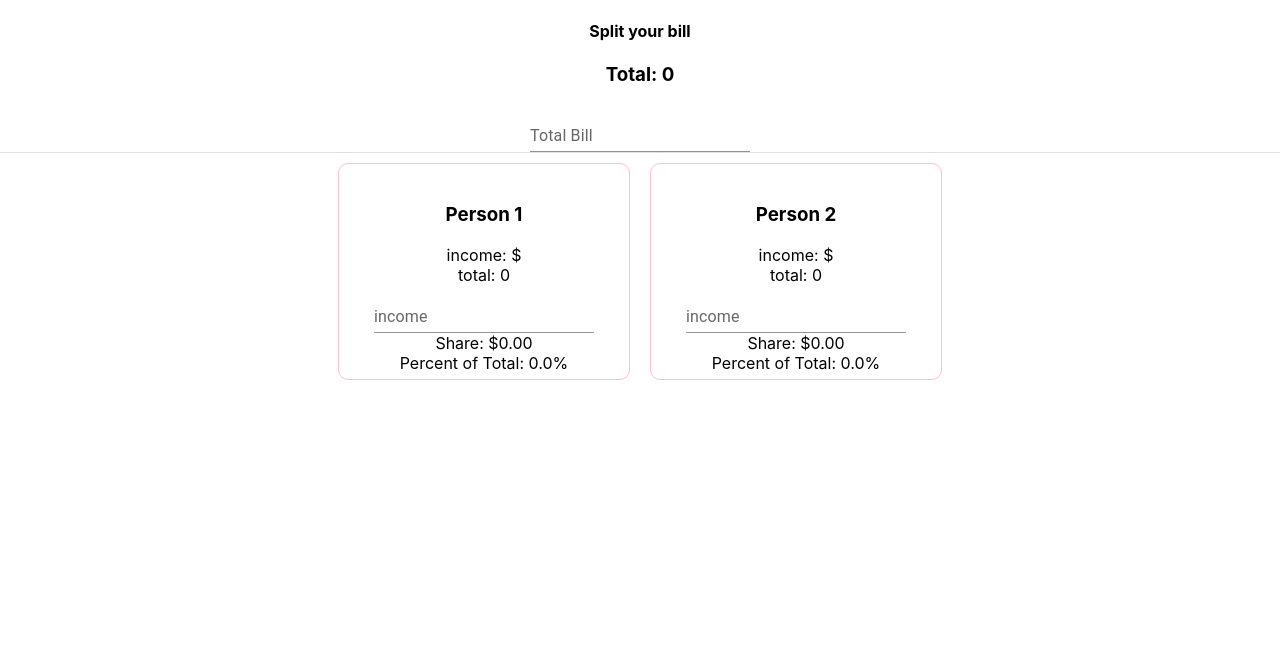
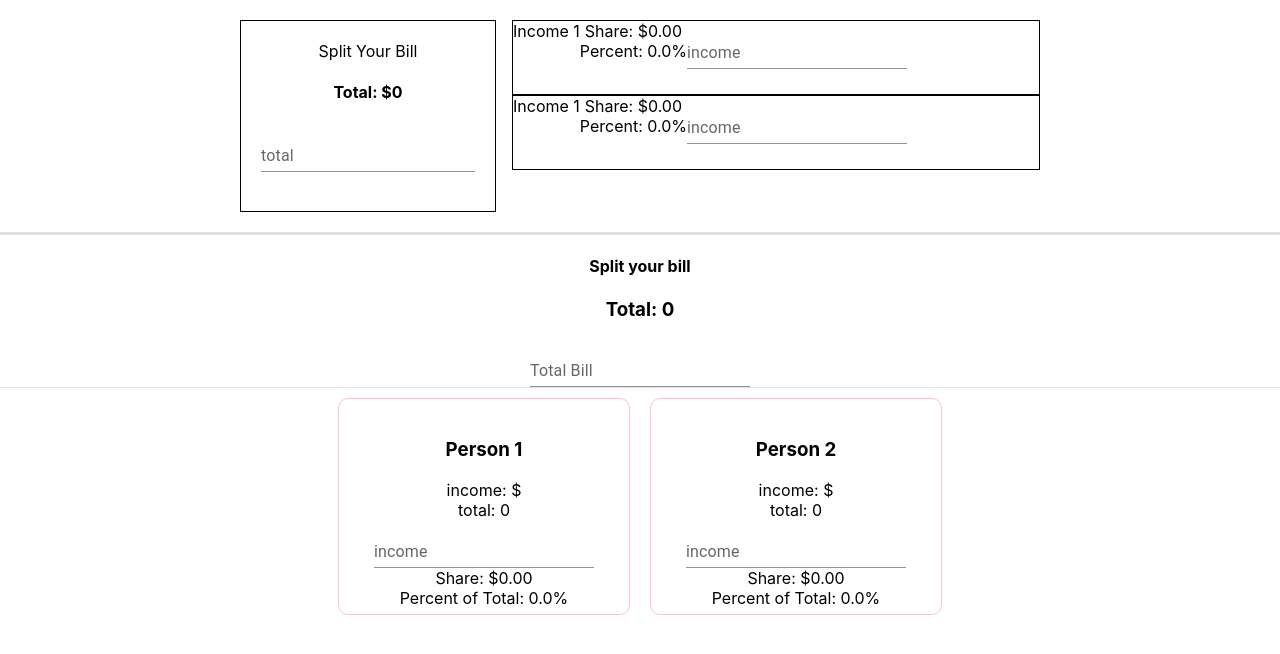
Before and after one commit to N8ers/bill-splitter, a React (Create React App) app: page / in a window 1280 px wide. Shown: the top 654 px of the page. Built offline with nearby package versions, Linux system fonts and the light colour scheme.

Commit message:
get a basic grid mockup working

```diff
--- a/src/App.tsx
+++ b/src/App.tsx
@@ -3,6 +3,8 @@ import React, { useState, useEffect } from "react"
 import { TextField, Divider } from "@mui/material"
 
 import { IncomeField } from "./components/IncomeField/IncomeField"
+
+import BasicGrid from "./components/BasicGrid/BasicGrid"
 
 import "./App.css"
 
@@ -31,6 +33,12 @@ function App() {
 
   return (
     <div className="App">
+      <BasicGrid />
+
+      <Divider />
+      <Divider />
+      <Divider />
+
       <h4>Split your bill</h4>
 
       <div>
--- /dev/null
+++ b/src/components/BasicGrid/BasicGrid.module.css
@@ -0,0 +1,16 @@
+.container {
+  margin: 20px auto;
+  max-width: 800px;
+}
+
+.total {
+  border: 1px solid black;
+  height: 150px;
+  padding: 20px;
+}
+
+.income {
+  border: 1px solid black;
+  height: 75px;
+  margin-bottom: 5px;
+}
--- /dev/null
+++ b/src/components/BasicGrid/BasicGrid.tsx
@@ -0,0 +1,44 @@
+import * as React from "react"
+import Box from "@mui/material/Box"
+import Grid from "@mui/material/Unstable_Grid2"
+import { TextField } from "@mui/material"
+
+import styles from "./BasicGrid.module.css"
+
+export default function BasicGrid() {
+  const Total = (
+    <div className={styles.total}>
+      <div>Split Your Bill</div>
+      <h4>Total: $0</h4>
+      <TextField label="total" variant="standard" />
+    </div>
+  )
+
+  const ChildGrid = (
+    <Grid container spacing={0} className={styles.income}>
+      <Grid xs={2}>
+        <div>Income 1</div>
+      </Grid>
+      <Grid xs={5}>
+        <div>Share: $0.00</div>
+        <div>Percent: 0.0%</div>
+      </Grid>
+      <Grid xs={5}>
+        <TextField label="income" variant="standard" />
+      </Grid>
+    </Grid>
+  )
+
+  return (
+    <Box sx={{ flexGrow: 1 }} className={styles.container}>
+      <Grid container spacing={2}>
+        <Grid xs={4}>{Total}</Grid>
+
+        <Grid xs={8}>
+          {ChildGrid}
+          {ChildGrid}
+        </Grid>
+      </Grid>
+    </Box>
+  )
+}
```
